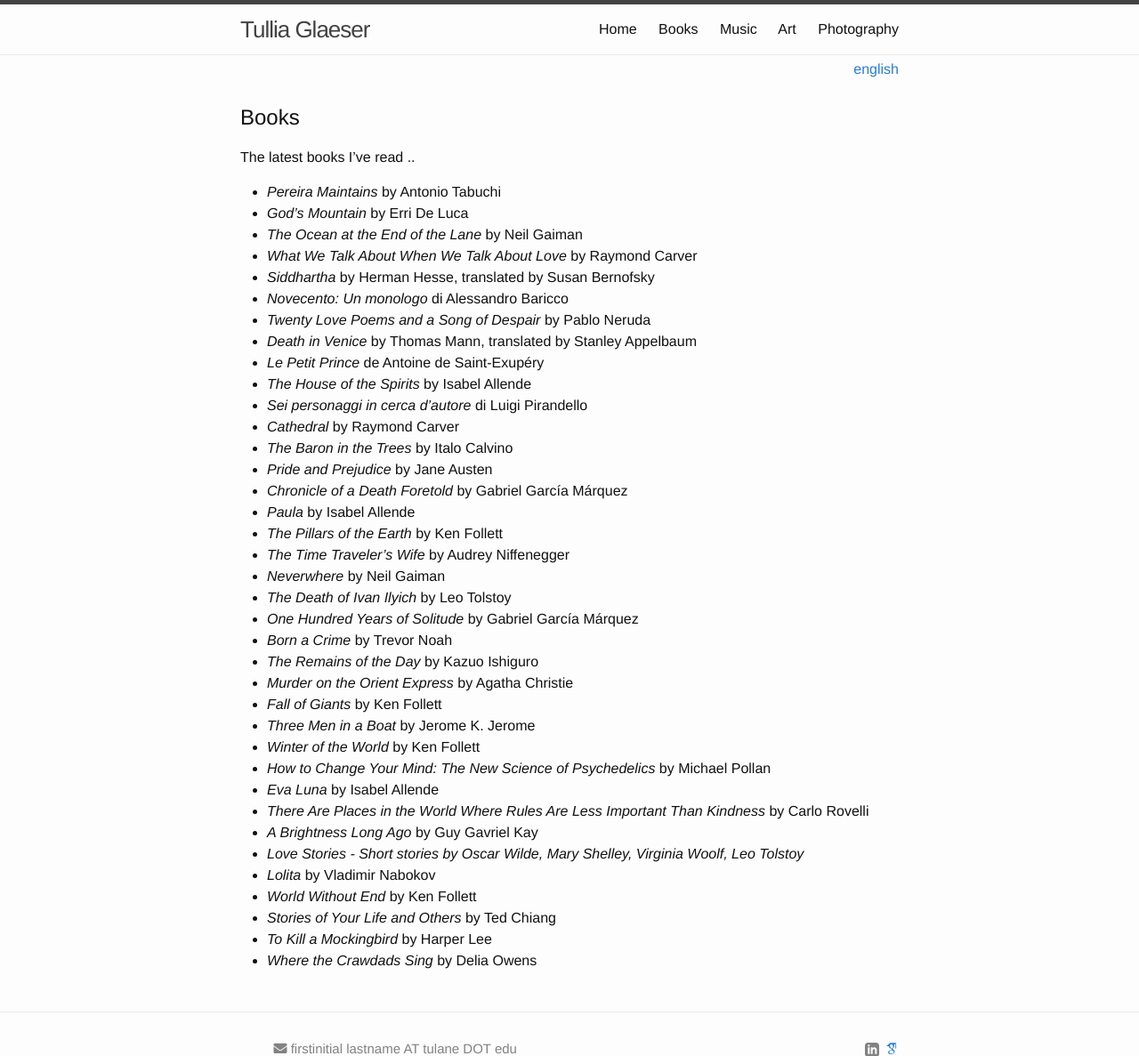
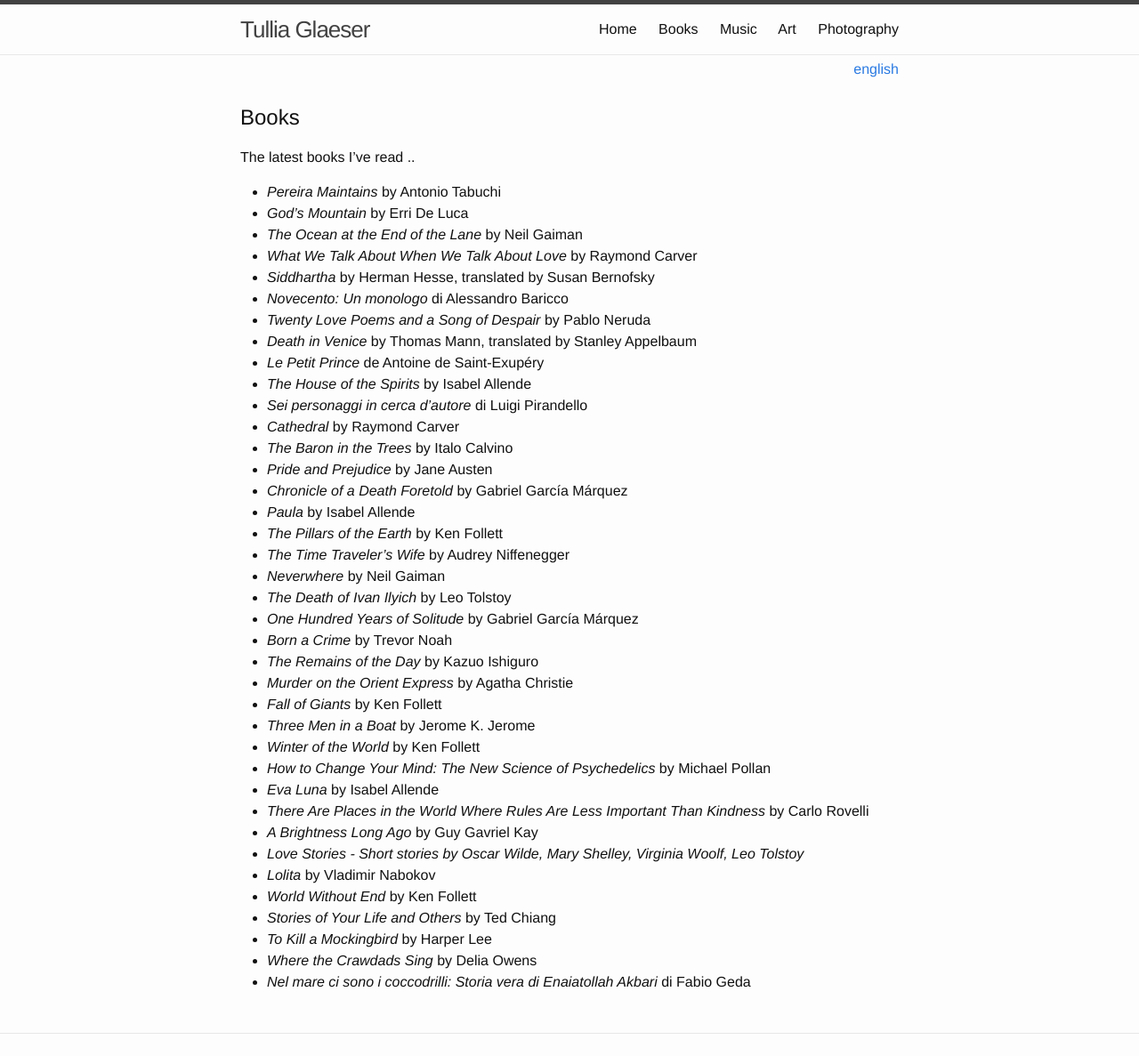
Before and after one commit to tamglaeser/tamglaeser.github.io, a Jekyll site: the page built from books.md, in a window 1280 px wide, cut to the strip 0-1187 px from the top of the page. Shown: the whole strip at 89% size. Built offline with Jekyll 4.4.1, drawn with Linux system fonts in a browser that asks for light colours; nearby versions of some CDN libraries; some web fonts are replaced.

Commit message:
Update books.md

```diff
--- a/books.md
+++ b/books.md
@@ -47,3 +47,4 @@ The latest books I've read ..
 - _Stories of Your Life and Others_ by Ted Chiang
 - _To Kill a Mockingbird_ by Harper Lee
 - _Where the Crawdads Sing_ by Delia Owens
+- _Nel mare ci sono i coccodrilli: Storia vera di Enaiatollah Akbari_ di Fabio Geda
```
